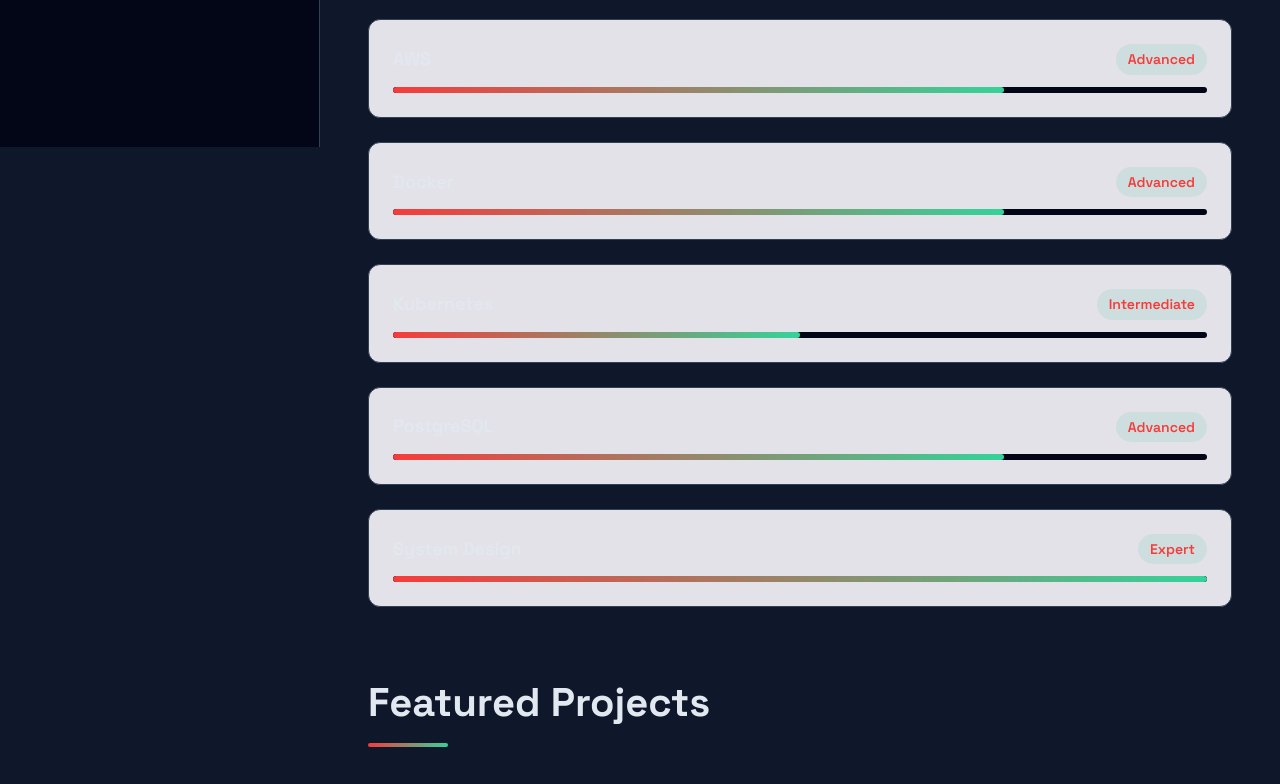
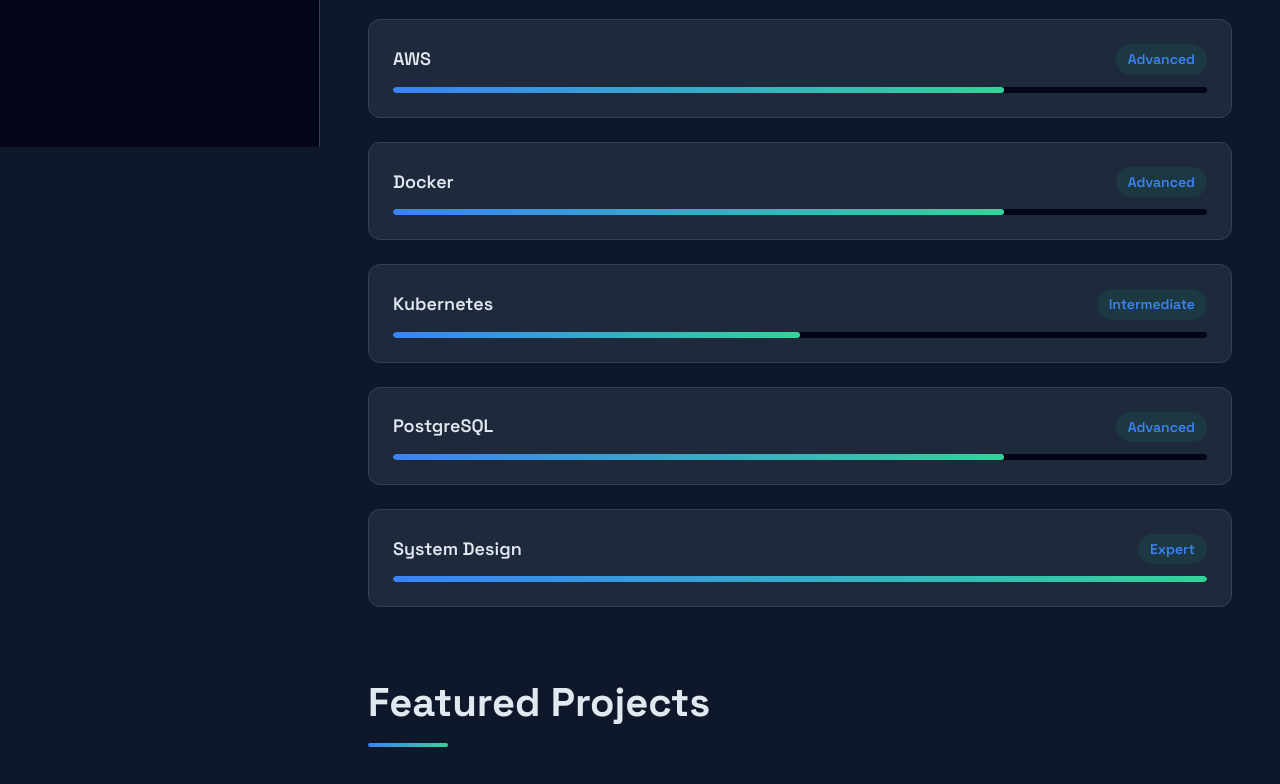
Before and after one commit to port4-me/munshid-portfolio-portfolio, a plain HTML site: page index.html in a window 1280 px wide. Shown: the part 653-1437 px from the top of the page. Drawn offline with Linux system fonts and the light colour scheme; grey boxes are pictures that could not be loaded.

Commit message:
Update files

```diff
--- a/index.html
+++ b/index.html
@@ -1,6 +1,6 @@
 <!DOCTYPE html>
 <html lang="en">
-<head><link rel="preconnect" href="https://fonts.googleapis.com"><link rel="preconnect" href="https://fonts.gstatic.com" crossorigin><link href="https://fonts.googleapis.com/css2?family=Inter:wght@300;400;500;600;700&display=swap" rel="stylesheet">
+<head>
     <meta charset="UTF-8">
     <meta name="viewport" content="width=device-width, initial-scale=1.0">
     <meta name="description" content="Experienced software engineer with expertise in cloud architecture and distributed systems. Focused on building robust, scalable solutions.">
--- a/styles.css
+++ b/styles.css
@@ -5,14 +5,14 @@
 }
 
 :root {
-    --primary-color: #f73b3b;
-    --secondary-color: #e4e2e9;
+    --primary-color: #3B82F6;
+    --secondary-color: #1E293B;
     --accent-color: #34D399;
     --text-color: #E2E8F0;
     --text-muted: #94A3B8;
     --bg-dark: #0F172A;
     --bg-darker: #020617;
-    --bg-card: #e4e2e9;
+    --bg-card: #1E293B;
     --border-color: #334155;
 }
 
```
